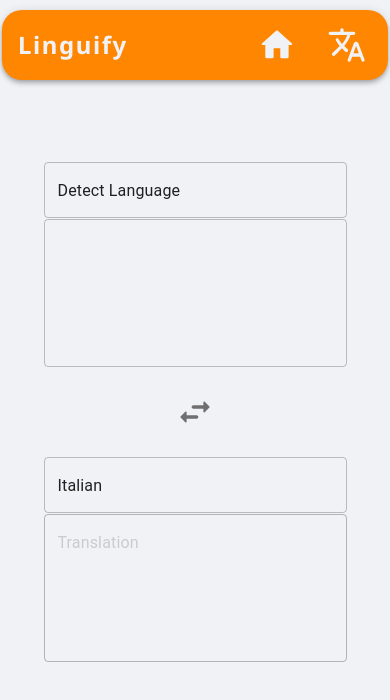
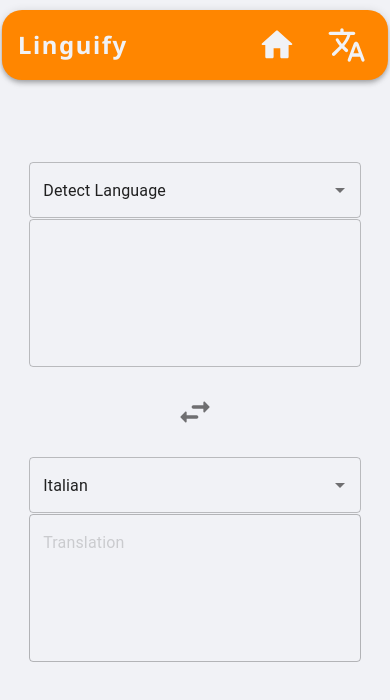
Before and after one commit to alessandrofoglia07/Linguify-FE, a React (Vite) app: page /translate in a window 390 px wide. Shown: the top 700 px of the page. Built offline with nearby package versions, Linux system fonts and the light colour scheme; no server answers.

Commit message:
But fixes

```diff
--- a/src/components/ChooseLang.tsx
+++ b/src/components/ChooseLang.tsx
@@ -51,16 +51,7 @@
                 options={langToChoose.map((lang: Language) => lang.name)}
                 onChange={handleAutocompleteChange}
                 value={input}
-                renderInput={(params) => (
-                    <TextField
-                        {...params}
-                        onChange={handleInputChange}
-                        placeholder='Select a language'
-                        InputProps={{
-                            endAdornment: <></>
-                        }}
-                    />
-                )}
+                renderInput={(params) => <TextField {...params} onChange={handleInputChange} placeholder='Select a language' />}
             />
         </div>
     );
--- a/src/style/TranslatePage.scss
+++ b/src/style/TranslatePage.scss
@@ -126,6 +126,7 @@
                 flex-direction: column;
                 align-items: center;
                 gap: 1px;
+                width: 85%;
 
                 &>* {
                     width: 100%;
@@ -137,6 +138,7 @@
                 flex-direction: column;
                 align-items: center;
                 gap: 1px;
+                width: 85%;
 
                 &>* {
                     width: 100%;
@@ -161,18 +163,3 @@
 
     }
 }
-
-.MuiAutocomplete-popper {
-
-    /* Smaller screen (mobile) */
-    @media only screen and (max-width: 768px) {
-        position: absolute !important;
-        top: 50% !important;
-        left: 0 !important;
-        transform: translateY(-50%) !important;
-
-        * {
-            width: 100vw;
-        }
-    }
-}
```
